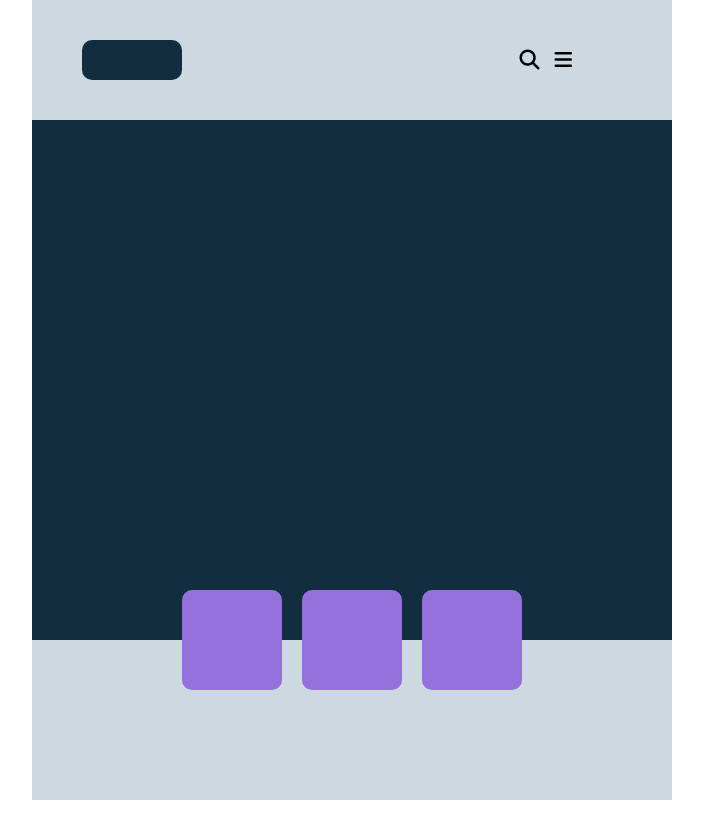
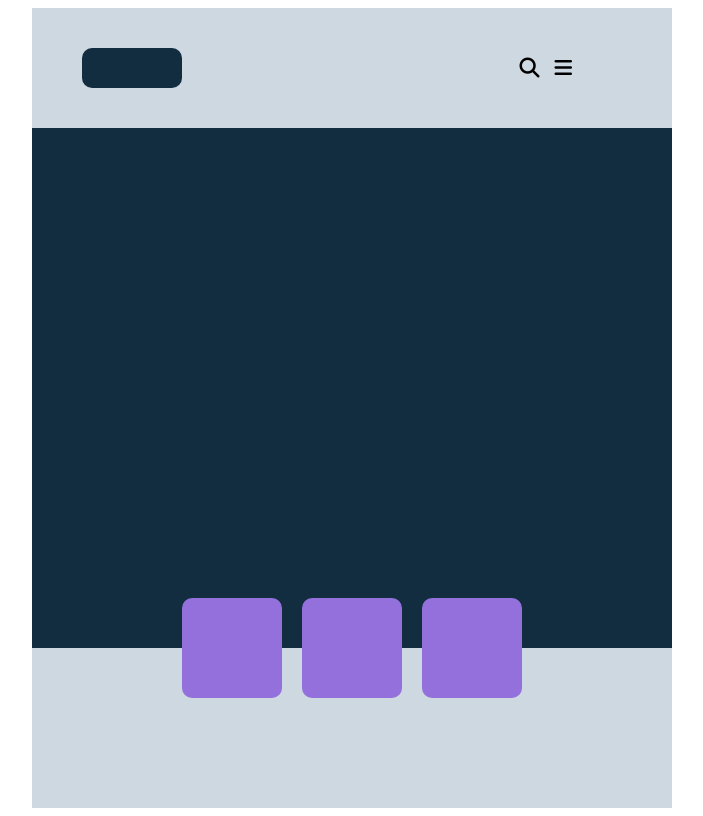
Before and after one commit to TsekhanDmytro/OktenSchool, a plain HTML site: page lesson3/part 2/index.html in a window 1280 px wide. Shown: the whole page, without its empty margins (288-991 px from the left). Drawn offline with Linux system fonts and the light colour scheme.

Commit message:
Homework 3 part 2 indirection

```diff
--- a/lesson3/part 2/style.css
+++ b/lesson3/part 2/style.css
@@ -1,8 +1,3 @@
-body {
-    margin: auto;
-
-}
-
 .color_darklue {
     background: #122d40;
 }
@@ -30,7 +25,7 @@ body {
 .father {
     width: 50vw;
     height: 100vh;
-    margin: auto;
+    margin: 0 auto;
 }
 
 .head {
```
